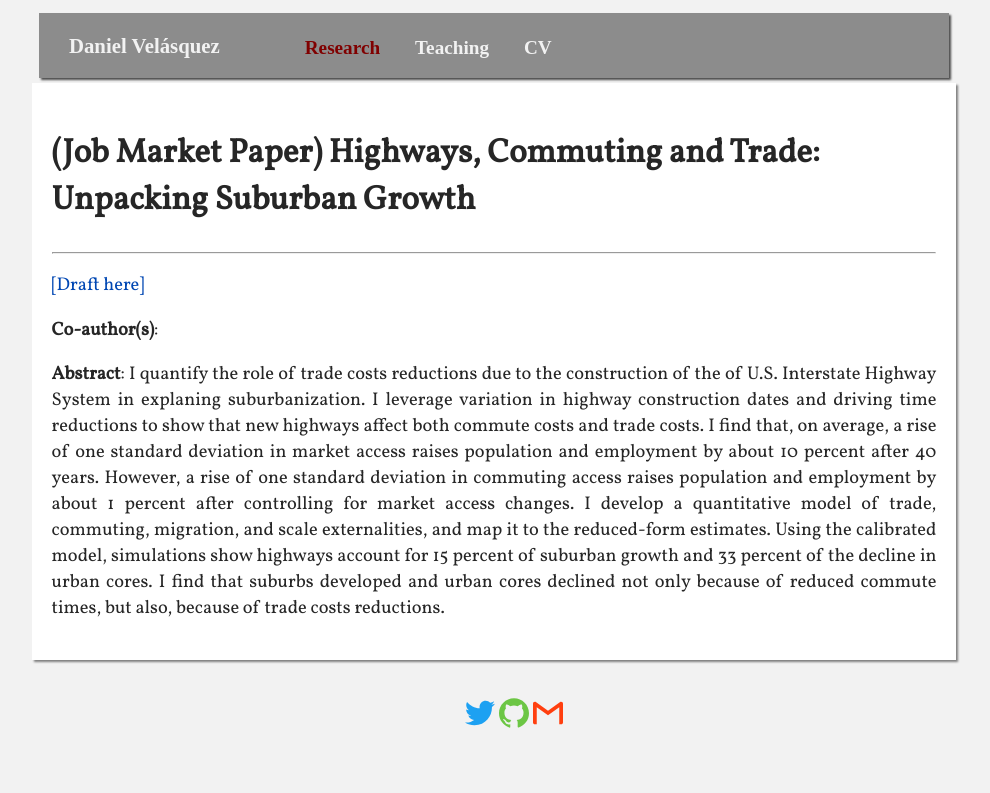
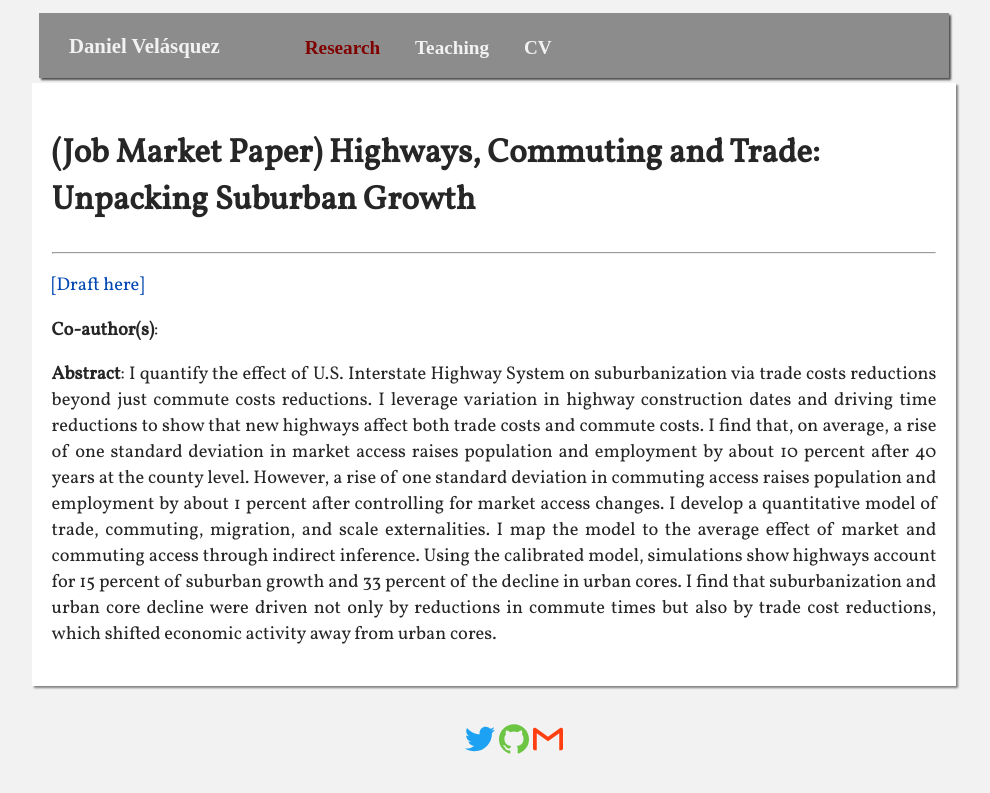
Before and after one commit to dvelasquezc/dvelasquezc.github.io, a Jekyll site: the page built from _research/JMP.md, in a window 1280 px wide. Shown: the top 793 px of the page, without its empty margins (146-1136 px from the left). Built offline with Jekyll 4.4.1, drawn with Linux system fonts in a browser that asks for light colours; some web fonts are replaced.

Commit message:
update JMP

```diff
--- a/_research/JMP.md
+++ b/_research/JMP.md
@@ -5,7 +5,7 @@ journal: "no"
 link: "no"
 presented: "no"
 pdf: 'no'
-abstract: 'I quantify the role of trade costs reductions due to the construction of the of U.S. Interstate Highway System in explaning suburbanization. I leverage variation in highway construction dates and driving time reductions to show that new highways affect both commute costs and trade costs. I find that, on average, a rise of one standard deviation in market access raises population and employment by about 10 percent after 40 years. However, a rise of one standard deviation in commuting access raises population and employment by about 1 percent after controlling for market access changes. I develop a quantitative model of trade, commuting, migration, and scale externalities, and map it to the reduced-form estimates. Using the calibrated model, simulations show highways account for 15 percent of suburban growth and 33 percent of the decline in urban cores. I find that suburbs developed and urban cores declined not only because of reduced commute times, but also, because of trade costs reductions.'
+abstract: ' I quantify the effect of U.S. Interstate Highway System on suburbanization via trade costs reductions beyond just commute costs reductions.  I leverage variation in highway construction dates and driving time reductions to show that new highways affect both trade costs and commute costs. I find that, on average, a rise of one standard deviation in market access raises population and employment by about 10 percent after 40 years at the county level. However, a rise of one standard deviation in commuting access raises population and employment by about 1 percent after controlling for market access changes. I develop a quantitative model of trade, commuting, migration, and scale externalities. I map the model to the average effect of market and commuting access through indirect inference.   Using the calibrated model, simulations show highways account for 15 percent of suburban growth and 33 percent of the decline in urban cores. I find that suburbanization and urban core decline were driven not only by reductions in commute times but also by trade cost reductions, which shifted economic activity away from urban cores.'
 funding: 'no'
 order_paper: 1
 layout: page
```
